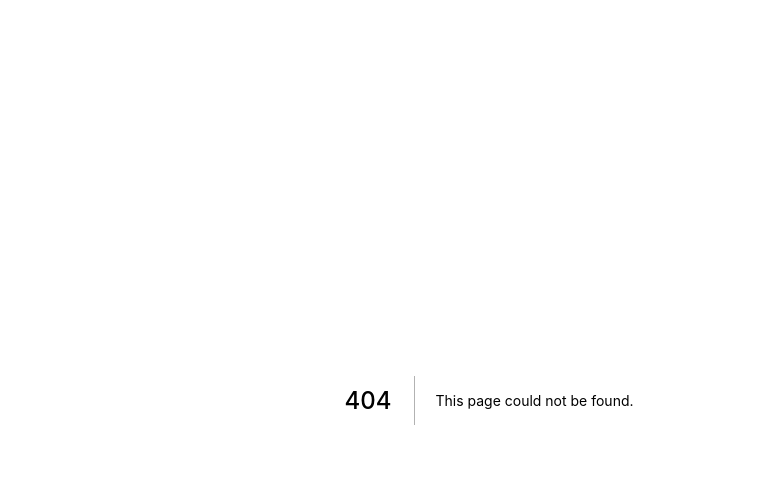
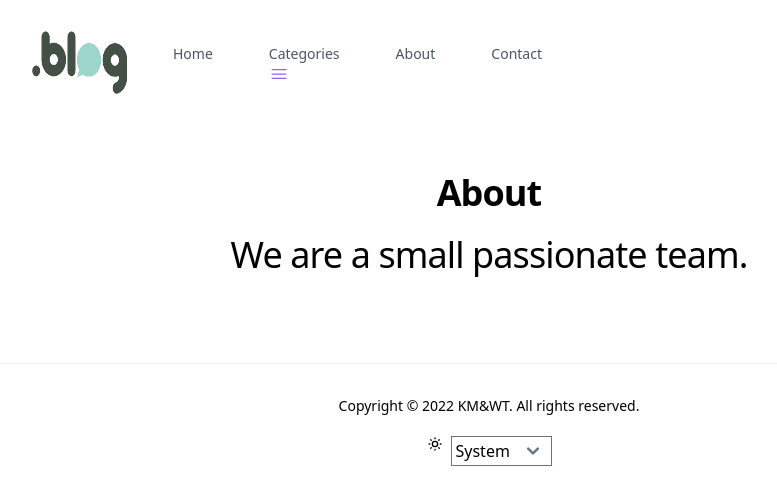
Before and after one commit to wojter/cms, a Next.js app: page /about in a window 1280 px wide. Before the commit this address had no page. Shown: the top 504 px of the page, without its empty margins (151-928 px from the left). Built offline with nearby package versions, Linux system fonts and the light colour scheme.

Commit message:
Add about, contact pages, modify category page

```diff
--- /dev/null
+++ b/pages/about.js
@@ -0,0 +1,22 @@
+import Navbar from "../components/front/navbar";
+import Footer from "../components/front/footer";
+import Container from "../components/front/container";
+
+const About = () => {
+  return (
+    <div>
+      <Navbar />
+      <Container>
+      <div className="max-w-screen-md mx-auto ">
+        <h1 className="mt-2 mb-3 text-3xl font-semibold tracking-tight text-center lg:leading-snug text-brand-primary lg:text-4xl dark:text-white">
+          About
+        </h1>
+        <h2 className="mt-2 mb-3 text-lg font-normal tracking-tight text-center lg:leading-snug text-brand-primary lg:text-4xl dark:text-white">We are a small passionate team.</h2>
+        </div>
+      </Container>
+      <Footer />
+    </div>
+  );
+};
+
+export default About;
--- /dev/null
+++ b/pages/contact.js
@@ -0,0 +1,24 @@
+import Navbar from "../components/front/navbar";
+import Footer from "../components/front/footer";
+import Container from "../components/front/container";
+
+const Contact = () => {
+  return (
+    <div>
+      <Navbar />
+      <Container>
+        <div className="max-w-screen-md mx-auto ">
+          <h1 className="mt-2 mb-3 text-3xl font-semibold tracking-tight text-center lg:leading-snug text-brand-primary lg:text-4xl dark:text-white">
+            Contact
+          </h1>
+          <h2 className="mt-2 mb-3 text-lg font-normal tracking-tight text-center lg:leading-snug text-brand-primary lg:text-4xl dark:text-white">
+            We are a here to help.
+          </h2>
+        </div>
+      </Container>
+      <Footer />
+    </div>
+  );
+};
+
+export default Contact;
--- a/pages/postcategory/index.js
+++ b/pages/postcategory/index.js
@@ -7,13 +7,25 @@ import { useRouter } from "next/router";
 
 const Main = (props) => {
   const router = useRouter();
-    const {id} =  router.query;
+  const { id } = router.query;
+  const posts = props.posts.filter((el) => {
+    return el.category == id;
+  });
+
   return (
     <div>
       <Navbar />
-      <Container>
+      <Container className="mt-0 pt-0">
+        <h1 className="mt-[-30px] mb-3 text-3xl font-semibold tracking-tight text-center lg:leading-snug text-brand-primary lg:text-4xl dark:text-white capitalize">
+          {id}
+        </h1>
+        <h2 className="mt-2 mb-10 text-base font-normal tracking-tight text-center lg:leading-snug text-brand-primary lg:text-2xl dark:text-white">
+          {posts.length}
+          {posts.length == 1 ? " Article" : " Articles"}
+        </h2>
+
         <div className="grid gap-10 lg:gap-10 md:grid-cols-2 ">
-          {props.posts.filter((el) => {return el.category == id}).slice(0, 2).map((post) => (
+          {posts.slice(0, 2).map((post) => (
             <PostList
               key={post._id}
               post={post}
@@ -23,7 +35,7 @@ const Main = (props) => {
           ))}
         </div>
         <div className="grid gap-10 mt-10 lg:gap-10 md:grid-cols-2 xl:grid-cols-3 ">
-          {props.posts.filter((el) => {return el.category == id}).slice(2).map((post) => (
+          {posts.slice(2).map((post) => (
             <PostList
               key={post._id}
               post={post}
@@ -31,7 +43,6 @@ const Main = (props) => {
               preloadImage={true}
             />
           ))}
-
         </div>
       </Container>
       <Footer />
```
Lines whose indentation alone changed are shown as unchanged.
